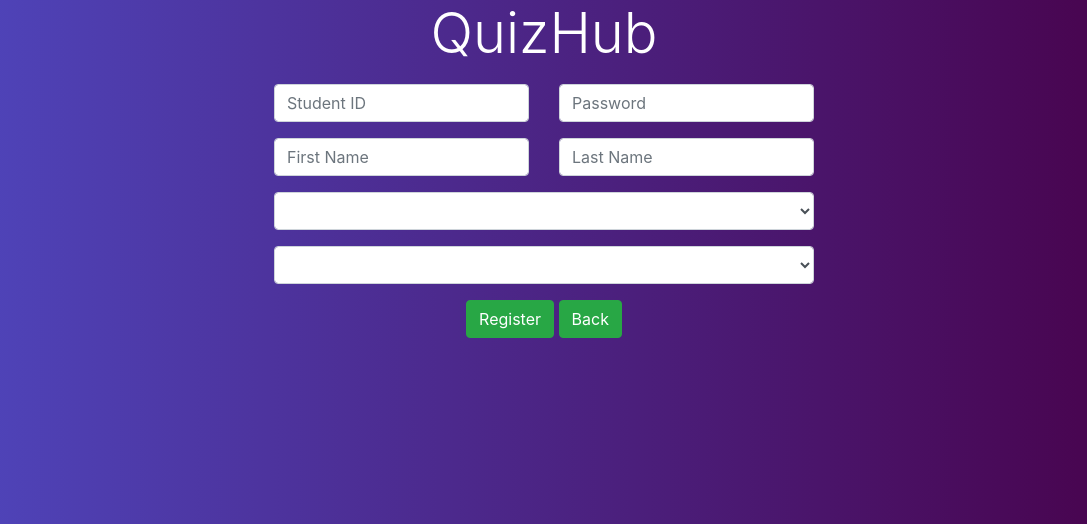
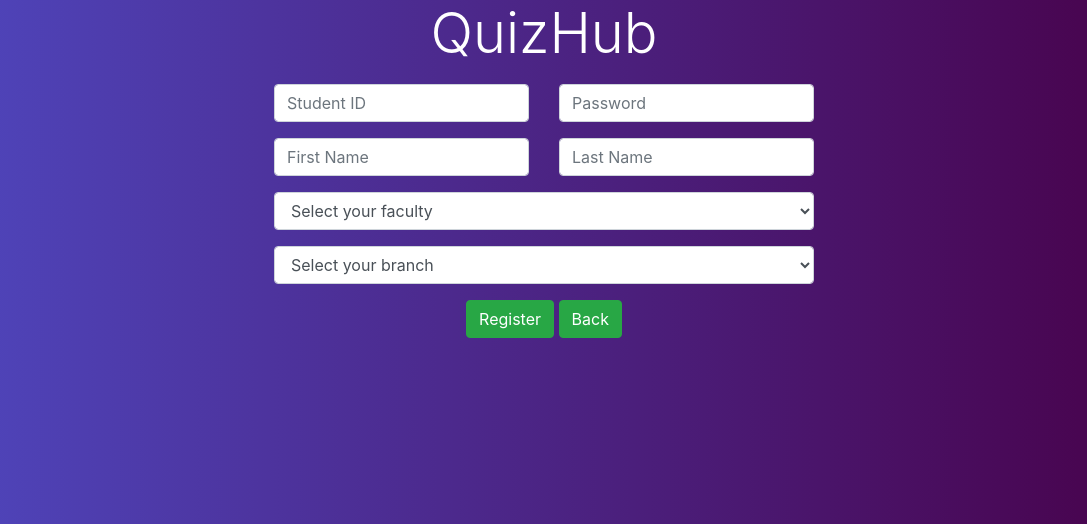
Before and after one commit to KMUTT-INT303/QuizHub, a Java web app: page /Register.jsp in a window 1280 px wide. Shown: the part 231-755 px from the top of the page, without its empty margins (96-1183 px from the left). Run offline with Tomcat 11, a stand-in JSP engine, Linux system fonts and the light colour scheme; data that the repository does not hold is empty; database files in the repository are not loaded.

Commit message:
add default faculty and branch select option

```diff
--- a/QuizHub/web/Register.jsp
+++ b/QuizHub/web/Register.jsp
@@ -31,7 +31,7 @@
                             <h2 class="display-4 mb-2">${msg}</h2>
                             <div class="info-form">
 
-                                <form id="register-form" action="Register" method="post" class="form-inlin justify-content-center" autocomplete="off">
+                                <form id="register-form" action="Register" method="post" class="form-inlin justify-content-center" enctype="multipart/form-data" autocomplete="off">
 
                                     <div class="row">
                                         <div class="col">
@@ -68,6 +68,7 @@
                                             <div class="form-group">
                                                 <label class="sr-only">Faculty</label>
                                                 <select class="form-control" name="faculty">
+                                                    <option selected="selected">Select your faculty</option>
                                                     <c:forEach items="${faculties}" var="f">
                                                         <option value="${f.id}">${f.name}</option>
                                                     </c:forEach>
@@ -80,7 +81,8 @@
                                         <div class="col">
                                             <div class="form-group">
                                                 <label class="sr-only">Branch</label>
-                                                <select class="form-control" name="branch">
+                                                <select class="form-control" id="branch" name="branch">
+                                                    <option selected="selected">Select your branch</option>
                                                     <c:forEach items="${branch}" var="b">
                                                         <option value="${b.id}">${b.name}</option>
                                                     </c:forEach>
```
